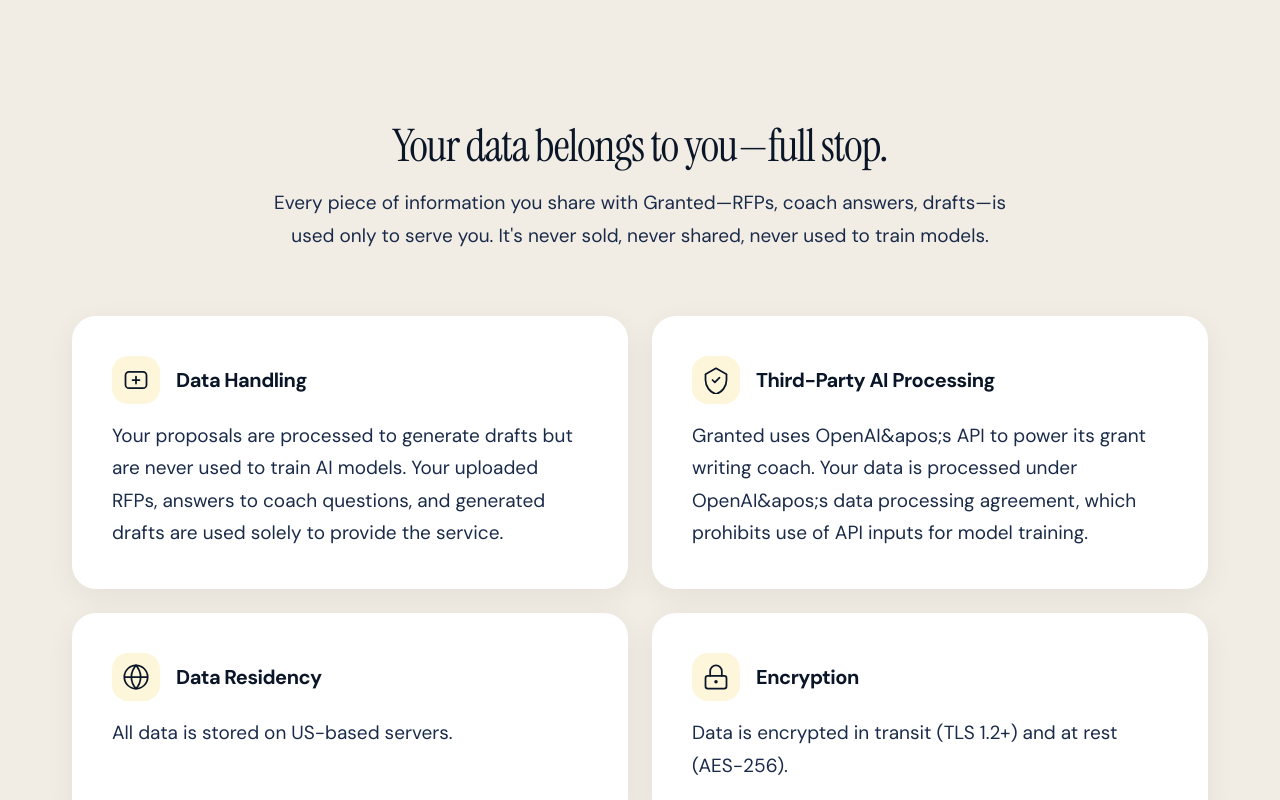
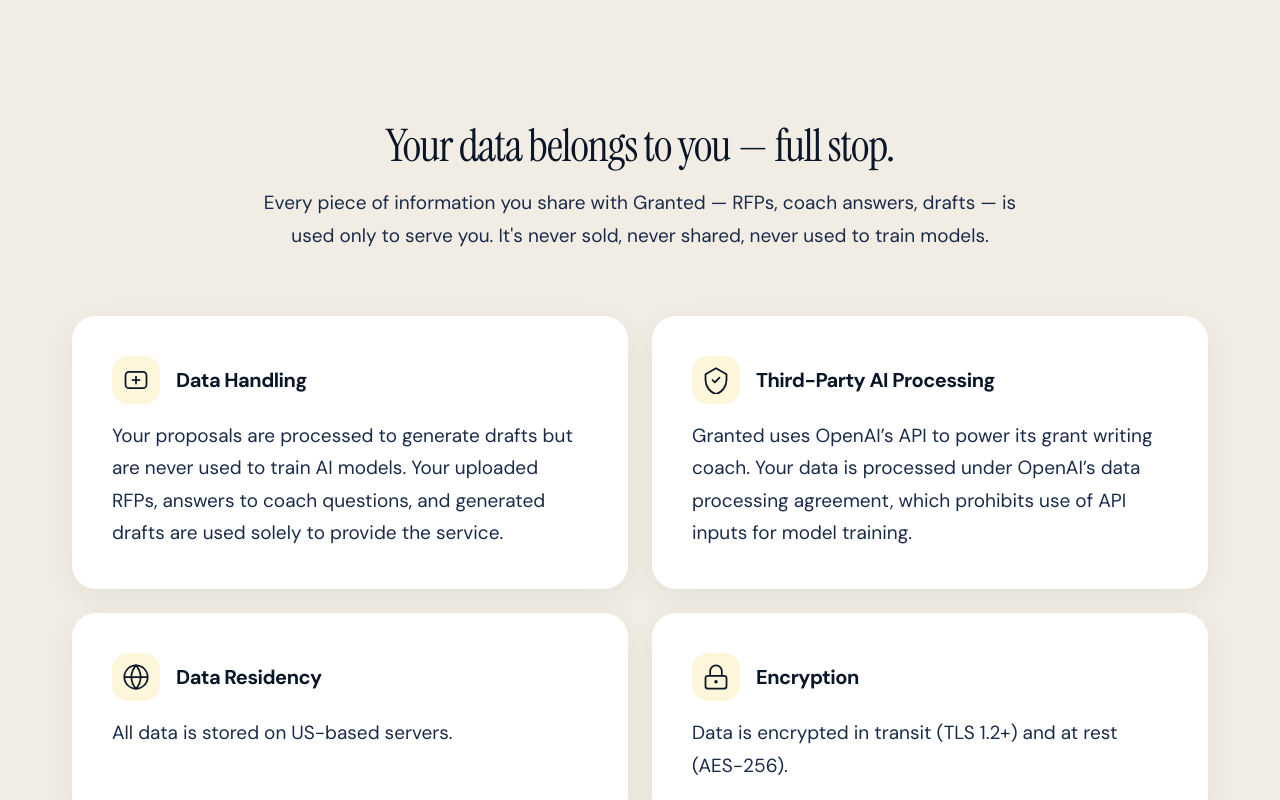
Before and after one commit to nathan-eagle/granted_website, a Next.js app: page /security in a window 1280 px wide. Shown: the part 620-1420 px from the top of the page. Built offline with nearby package versions, Linux system fonts and the light colour scheme.

Commit message:
fix: replace HTML entities with Unicode escapes in JS string literals
HTML entities like &apos; and &#8212; render as literal text when used
in JS strings output via {variable} in JSX. Use \u2019 and \u2014 instead.

Co-Authored-By: Claude Opus 4.6 <noreply@anthropic.com>

```diff
--- a/app/faq/page.tsx
+++ b/app/faq/page.tsx
@@ -10,7 +10,7 @@ const faqs = [
     a: 'You start by uploading your RFP or grant guidelines. Our AI reads the full document, identifies every required section, and maps out exactly what the funder is asking for. Then an Grant Writing Coach walks you through targeted questions about your organization, your project, and your goals. As you answer, Granted tracks your coverage of the RFP requirements in real time and drafts each section individually, grounded entirely in your specific responses and the funder&apos;s criteria. The result is a complete, tailored proposal -- not a generic template.',
   },
   {
-    q: 'What&apos;s wrong with the way grant proposals are written today?',
+    q: "What\u2019s wrong with the way grant proposals are written today?",
     a: 'Most organizations spend weeks or months assembling proposals by hand, copying from old submissions, and hoping they&apos;ve addressed every requirement buried in a 40-page RFP. It&apos;s tedious, error-prone, and heavily favors large organizations with dedicated grant writers. Smaller nonprofits, researchers, and community groups often lack the resources to compete, even when their projects are stronger. Granted levels the playing field by handling the structural and analytical heavy lifting so you can focus on the substance of your work.',
   },
   {
--- a/app/security/page.tsx
+++ b/app/security/page.tsx
@@ -29,7 +29,7 @@ const sections = [
       </svg>
     ),
     title: 'Third-Party AI Processing',
-    body: 'Granted uses OpenAI&apos;s API to power its grant writing coach. Your data is processed under OpenAI&apos;s data processing agreement, which prohibits use of API inputs for model training.',
+    body: "Granted uses OpenAI\u2019s API to power its grant writing coach. Your data is processed under OpenAI\u2019s data processing agreement, which prohibits use of API inputs for model training.",
   },
   {
     icon: (
@@ -71,7 +71,7 @@ const sections = [
       </svg>
     ),
     title: 'Data Sovereignty',
-    body: 'We understand that some institutions&#8212;including tribal colleges, tribal nations, and Indigenous-serving organizations&#8212;operate under data sovereignty frameworks that require community governance over research data. You retain full ownership of all uploaded content. All data can be permanently deleted at any time. No data is shared with third parties beyond what is necessary for AI processing.',
+    body: 'We understand that some institutions\u2014including tribal colleges, tribal nations, and Indigenous-serving organizations\u2014operate under data sovereignty frameworks that require community governance over research data. You retain full ownership of all uploaded content. All data can be permanently deleted at any time. No data is shared with third parties beyond what is necessary for AI processing.',
   },
   {
     icon: (
@@ -122,10 +122,10 @@ export default function SecurityPage() {
           <Container className="py-28 md:py-32">
             {/* Summary trust banner */}
             <div className="mx-auto max-w-3xl text-center mb-16">
-              <h2 className="heading-lg">Your data belongs to you&#8212;full stop.</h2>
+              <h2 className="heading-lg">Your data belongs to you &mdash; full stop.</h2>
               <p className="body-lg mt-4 text-navy-light">
-                Every piece of information you share with Granted&#8212;RFPs, coach answers,
-                drafts&#8212;is used only to serve you. It&apos;s never sold, never shared, never
+                Every piece of information you share with Granted &mdash; RFPs, coach answers,
+                drafts &mdash; is used only to serve you. It&apos;s never sold, never shared, never
                 used to train models.
               </p>
             </div>
```
